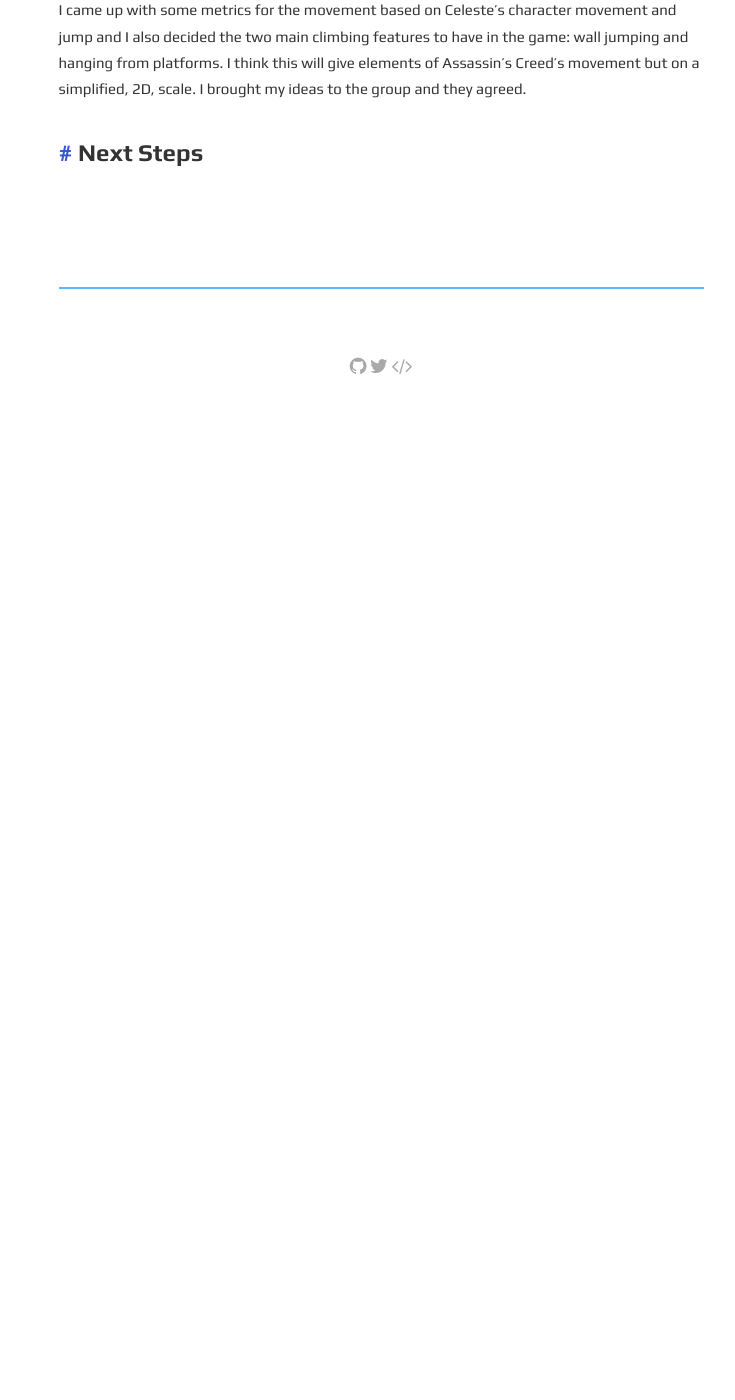
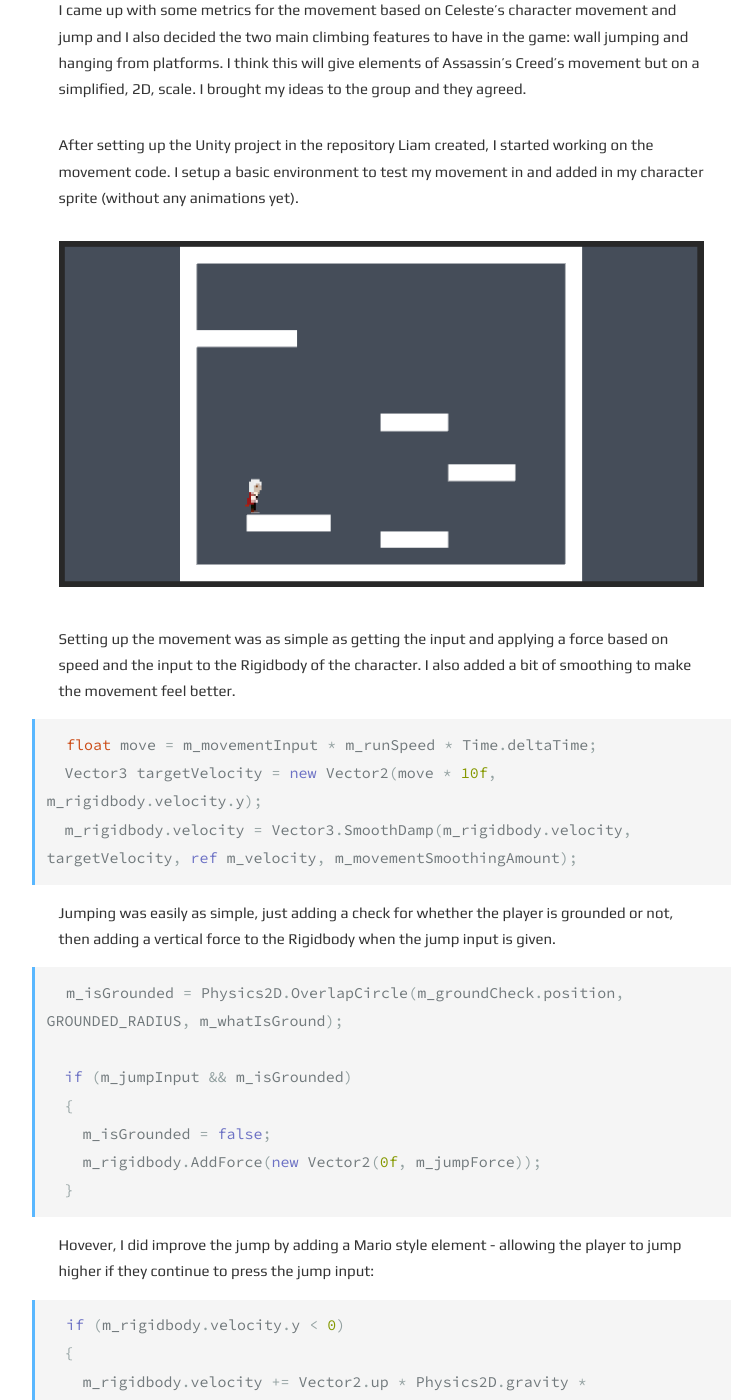
Before and after one commit to zar67/cgd-devlog, a Jekyll site: the page built from _posts/2021-10-14-jame-one-start.md, in a window 1280 px wide and 1400 px high, scrolled down 1316 px. Shown: the whole window, without its empty margins (259-994 px from the left). Built offline with Jekyll 4.4.1, drawn with Linux system fonts in a browser that asks for light colours; before the commit the page ends 1712 px from its top, so only the background shows below that; some of the changed text lies outside the part shown.

Commit message:
Basic Movement Development

```diff
--- a/_posts/2021-10-14-jame-one-start.md
+++ b/_posts/2021-10-14-jame-one-start.md
@@ -34,11 +34,82 @@ After the main session, I spent some time designing the movement for the charact
 Here's the initial sprite I came up:
 
 <p align="center">
-  <img src="{{site.baseurl}}/assets/jam-one/character-run.gif" alt="Sex Education Topics Mind Map"/>
+  <img src="{{site.baseurl}}/assets/jam-one/character-run.gif" alt="Animated Character Run"/>
 </p>
 
 I came up with some metrics for the movement based on Celeste's character movement and jump and I also decided the two main climbing features to have in the game: wall jumping and hanging from platforms. I think this will give elements of Assassin's Creed's movement but on a simplified, 2D, scale. I brought my ideas to the group and they agreed.
 
+After setting up the Unity project in the repository Liam created, I started working on the movement code. I setup a basic environment to test my movement in and added in my character sprite (without any animations yet).
 
+<p align="center">
+  <img src="{{site.baseurl}}/assets/jam-one/test-movement-setup.png" alt="Basic Test Environment Setup"/>
+</p>
 
+Setting up the movement was as simple as getting the input and applying a force based on speed and the input to the Rigidbody of the character. I also added a bit of smoothing to make the movement feel better.
+
+{% highlight c# %}
+  float move = m_movementInput * m_runSpeed * Time.deltaTime;
+  Vector3 targetVelocity = new Vector2(move * 10f, m_rigidbody.velocity.y);
+  m_rigidbody.velocity = Vector3.SmoothDamp(m_rigidbody.velocity, targetVelocity, ref m_velocity, m_movementSmoothingAmount);
+{% endhighlight %}
+
+Jumping was easily as simple, just adding a check for whether the player is grounded or not, then adding a vertical force to the Rigidbody when the jump input is given.
+
+{% highlight c# %}
+  m_isGrounded = Physics2D.OverlapCircle(m_groundCheck.position, GROUNDED_RADIUS, m_whatIsGround);
+
+  if (m_jumpInput && m_isGrounded)
+  {
+    m_isGrounded = false;
+    m_rigidbody.AddForce(new Vector2(0f, m_jumpForce));
+  }
+{% endhighlight %}
+
+Hovever, I did improve the jump by adding a Mario style element - allowing the player to jump higher if they continue to press the jump input:
+
+{% highlight c# %}
+  if (m_rigidbody.velocity.y < 0)
+  {
+    m_rigidbody.velocity += Vector2.up * Physics2D.gravity * (m_fallMultiplier - 1) * Time.deltaTime;
+  }
+	else if (m_rigidbody.velocity.y > 0 && !m_jumpInput)
+  {
+    m_rigidbody.velocity += Vector2.up * Physics2D.gravity * (m_lowJumpMultiplier - 1) * Time.deltaTime;
+  }
+{% endhighlight %}
+
+After the basic movement was setup I moved on to the more complex movement elements, starting with crouching. The player needs to be able to crouch down to one unit high to be able to hide in hay etc, however if they are hiding under something and they can't stand up (e.g. the ceiling is too low) they need to stay crouching until they can stand up again. This is done by adding a Transform to use as a ceiling check point and using Physics2D.OverlapCircle to see if there is a ceiling above the player.
+
+There are two colliders on the player, one covering the players head and upper body, one covering the lower body and legs. When crouching the top collider is disabled and eventually a crouching animation will be shown so the player is visually one unit tall.
+
+{% highlight c# %}
+private void UpdateCrouching(ref float movement)
+{
+  bool crouch = m_crouchingInput;
+
+  // Crouch Check
+  if (!m_crouchingInput)
+  {
+    if (Physics2D.OverlapCircle(m_ceilingCheck.position, CEILING_RADIUS, m_whatIsGround))
+    {
+      crouch = true;
+    }
+  }
+
+  if (m_isGrounded || m_canAirControl)
+  {
+    if (crouch)
+    {
+      m_wasCrouching = true;
+      movement *= m_crouchSpeedMultiplier;
+      m_crouchCollider.enabled = false;
+    }
+    else
+    {
+      m_crouchCollider.enabled = true;
+      m_wasCrouching = false;
+    }
+  }
+}
+{% endhighlight %}
 ### Next Steps
```
Also changed, not shown: assets/jam-one/test-movement-setup.png (added).
